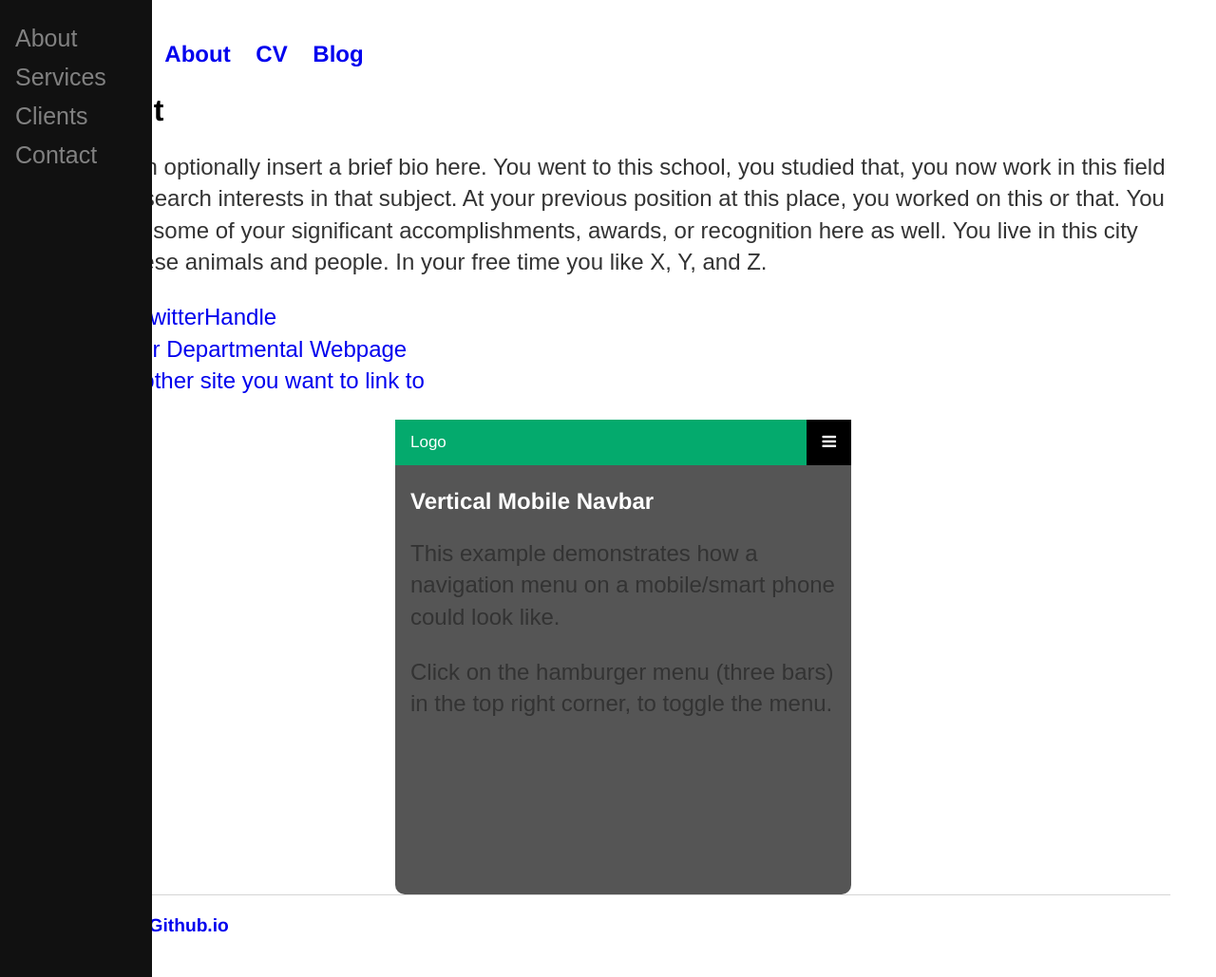
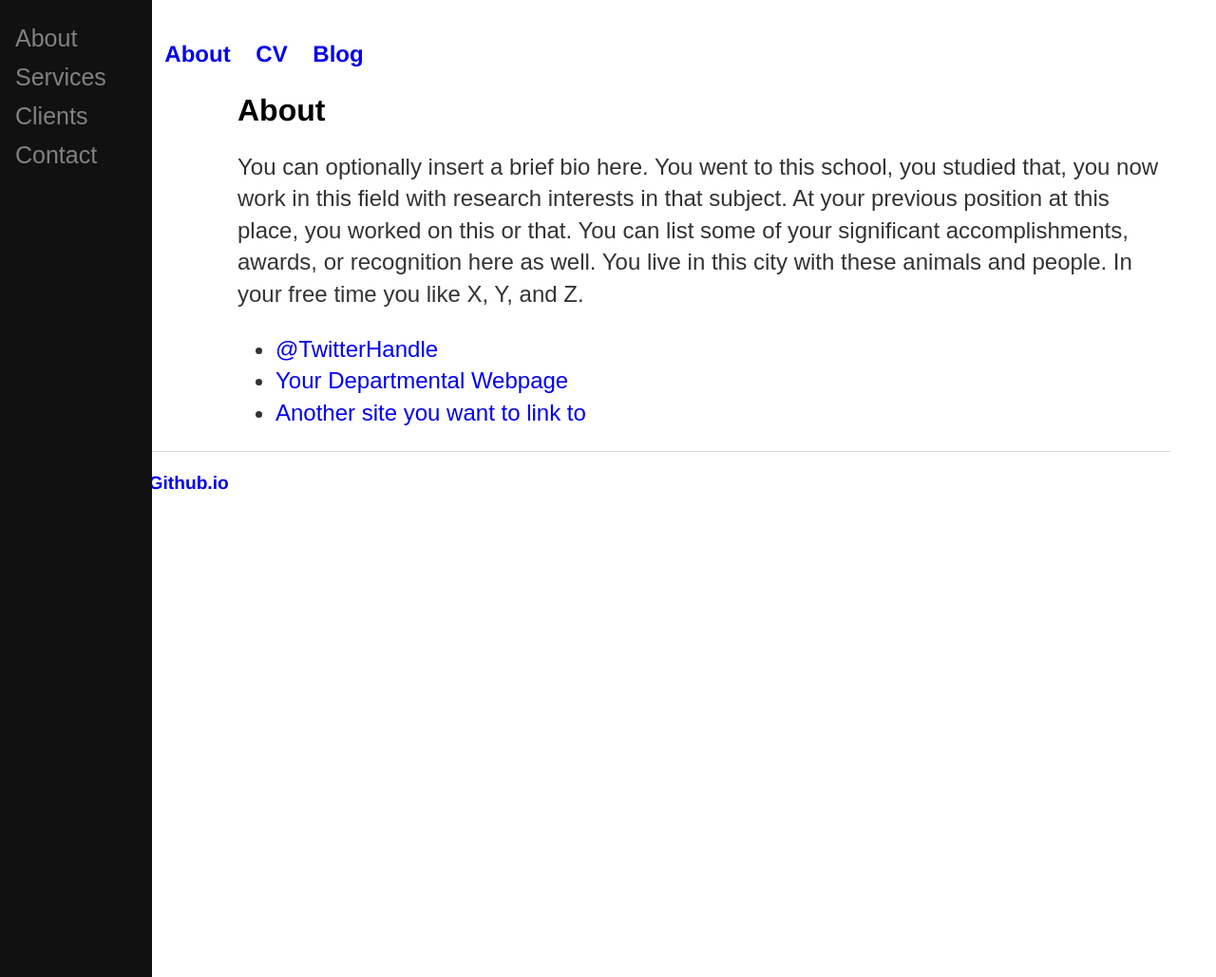
Before and after one commit to hoAngnaMPHan/apmaths.github.io, a Jekyll site: the page built from about/index.html, in a window 1280 px wide and 1029 px high. Shown: the whole window at 95% size. Built offline with Jekyll 4.4.1, drawn with Linux system fonts in a browser that asks for light colours.

Commit message:
Update index.html

```diff
--- a/about/index.html
+++ b/about/index.html
@@ -2,8 +2,17 @@
 layout: default
 title: About Apmaths
 ---
+<!-- Side navigation -->
+<div class="sidenav">
+  <a href="#">About</a>
+  <a href="#">Services</a>
+  <a href="#">Clients</a>
+  <a href="#">Contact</a>
+</div>
 
-		<div class="about">
+<!-- Page content -->
+<div class="main">
+ <div class="about">
 			<h1>About</h1>
 			<p>You can optionally insert a brief bio here. You went to this school, you studied that, you now work in this field with research interests in that subject. At your previous position at this place, you worked on this or that. You can list some of your significant accomplishments, awards, or recognition here as well. You live in this city with these animals and people. In your free time you like X, Y, and Z.</p>
 
@@ -14,37 +23,5 @@ title: About Apmaths
 				</ul>
 		</div>
 
-<div class="mobile-container">
 
-<!-- Top Navigation Menu -->
-<div class="topnav">
-  <a href="#home" class="active">Logo</a>
-  <div id="myLinks">
-    <a href="#news">News</a>
-    <a href="#contact">Contact</a>
-    <a href="#about">About</a>
-  </div>
-  <a href="javascript:void(0);" class="icon" onclick="myFunction()">
-    <i class="fa fa-bars"></i>
-  </a>
 </div>
-
-<div style="padding-left:16px">
-  <h3>Vertical Mobile Navbar</h3>
-  <p>This example demonstrates how a navigation menu on a mobile/smart phone could look like.</p>
-  <p>Click on the hamburger menu (three bars) in the top right corner, to toggle the menu.</p>
-</div>
-
-<!-- End smartphone / tablet look -->
-</div>
-
-<script>
-function myFunction() {
-  var x = document.getElementById("myLinks");
-  if (x.style.display === "block") {
-    x.style.display = "none";
-  } else {
-    x.style.display = "block";
-  }
-}
-</script>
```
